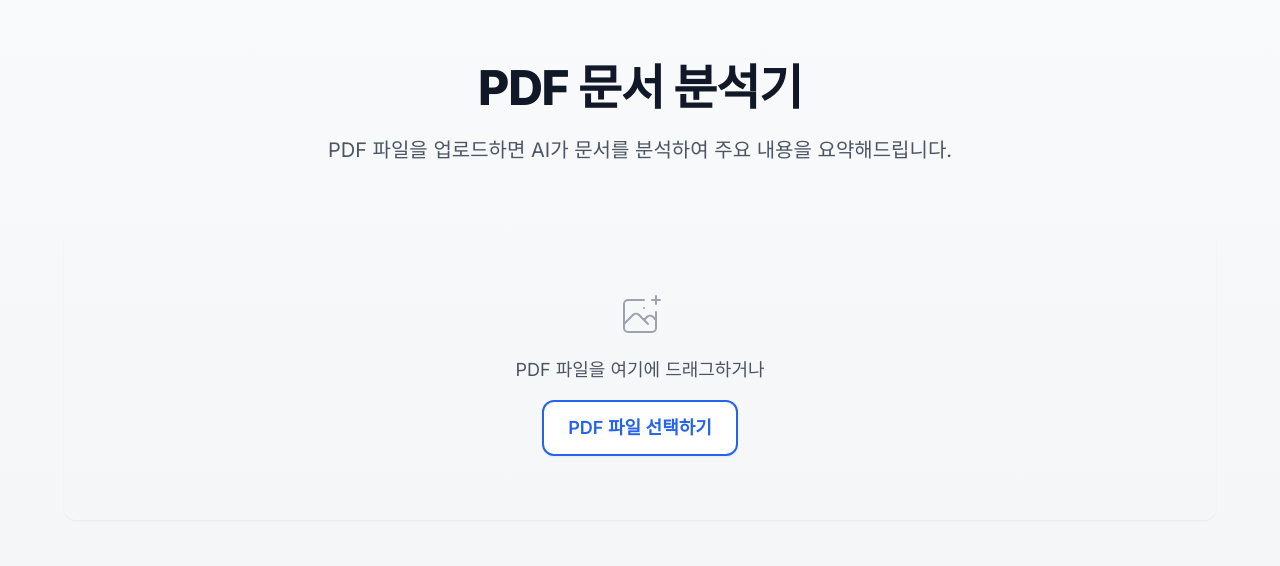
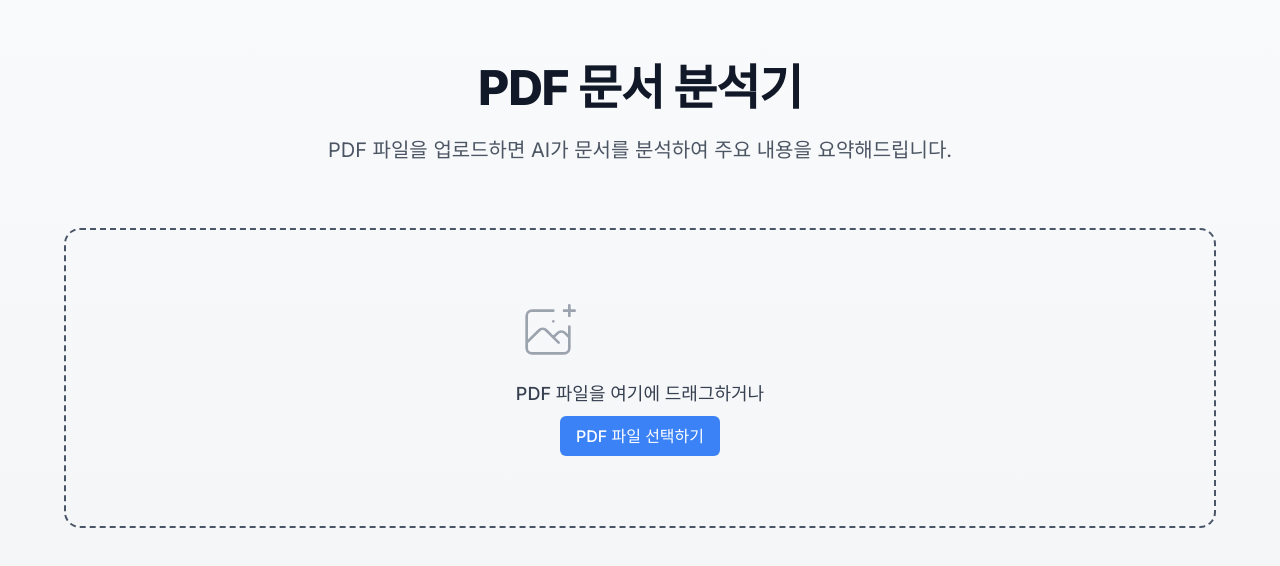
Before and after one commit to JustDoIt-Lee/xeona-ai-action-demo, a Next.js app in the folder frontend/: page / in a window 1280 px wide. Shown: the top 566 px of the page. Built offline with nearby package versions, Linux system fonts and the light colour scheme.

Commit message:
feat: Improve file upload UI and loading state

```diff
--- a/frontend/src/app/globals.css
+++ b/frontend/src/app/globals.css
@@ -34,3 +34,50 @@ body {
   color: var(--foreground);
   font-family: var(--font-sans, Arial), sans-serif;
 }
+
+.dropzone {
+  border: 2px dashed #4a5568;
+  border-radius: 1rem;
+  padding: 2rem;
+  text-align: center;
+  cursor: pointer;
+  transition: all 0.3s ease;
+  background: rgba(255, 255, 255, 0.05);
+  min-height: 300px;
+  display: flex;
+  flex-direction: column;
+  align-items: center;
+  justify-content: center;
+}
+
+.dropzone.dragging {
+  border-color: #3b82f6;
+  background: rgba(59, 130, 246, 0.1);
+}
+
+.dropzone p {
+  margin: 0.5rem 0;
+}
+
+.dropzone .icon {
+  font-size: 3rem;
+  margin-bottom: 1rem;
+  color: #4a5568;
+}
+
+.loading-text {
+  display: flex;
+  align-items: center;
+  justify-content: center;
+  gap: 0.5rem;
+  margin: 1rem 0;
+}
+
+.spinner {
+  width: 24px;
+  height: 24px;
+  border: 3px solid #f3f3f3;
+  border-top: 3px solid #3b82f6;
+  border-radius: 50%;
+  animation: spin 1s linear infinite;
+}
--- a/frontend/src/app/page.tsx
+++ b/frontend/src/app/page.tsx
@@ -87,9 +87,7 @@ export default function Home() {
 
         {/* Upload Area */}
         <div
-          className={`border-3 border-dashed rounded-xl p-16 text-center transition-all duration-300
-            ${isDragging ? 'border-blue-500 bg-blue-50 scale-102' : 'border-gray-300 hover:border-blue-400 hover:bg-blue-50/30'}
-            ${showUpload ? 'cursor-pointer shadow-sm hover:shadow-md' : 'hidden'}`}
+          className={`dropzone ${isDragging ? 'dragging' : ''} ${showUpload ? '' : 'hidden'}`}
           onDragOver={(e) => { e.preventDefault(); setIsDragging(true); }}
           onDragLeave={() => setIsDragging(false)}
           onDrop={handleDrop}
@@ -116,20 +114,26 @@ export default function Home() {
             }}
           />
           {isAnalyzing ? (
-            <div className="text-gray-600">
-              <div className="animate-spin rounded-full h-10 w-10 border-b-2 border-gray-900 mx-auto mb-4"></div>
-              문서 분석 중...
+            <div className="loading-text">
+              <div className="spinner" />
+              <div>
+                <p className="text-lg font-medium text-gray-700">
+                  PDF 문서 분석 중입니다...
+                </p>
+                <p className="text-sm text-gray-500 mt-2">
+                  분석에는 약 30초 정도 소요될 수 있습니다.
+                </p>
+              </div>
             </div>
           ) : (
             <div className="text-gray-600">
-              <svg className="mx-auto h-12 w-12 mb-4 text-gray-400" stroke="currentColor" fill="none" viewBox="0 0 48 48" aria-hidden="true">
-                <path d="M28 8H12a4 4 0 00-4 4v20m32-12v8m0 0v8a4 4 0 01-4 4H12a4 4 0 01-4-4v-4m32-4l-3.172-3.172a4 4 0 00-5.656 0L28 28M8 32l9.172-9.172a4 4 0 015.656 0L28 28m0 0l4 4m4-24h8m-4-4v8m-12 4h.02" strokeWidth="2" strokeLinecap="round" strokeLinejoin="round" />
-              </svg>
-              <p className="text-lg mb-4">PDF 파일을 여기에 드래그하거나</p>
-              <button className="bg-white text-blue-600 border-2 border-blue-600 px-6 py-3 rounded-xl text-lg font-semibold
-                hover:bg-blue-50/50 transform transition-all duration-200
-                focus:outline-none focus:ring-2 focus:ring-blue-500 focus:ring-offset-2
-                shadow-sm hover:shadow-md">
+              <div className="icon">
+                <svg className="w-16 h-16 text-gray-400" stroke="currentColor" fill="none" viewBox="0 0 48 48" aria-hidden="true">
+                  <path d="M28 8H12a4 4 0 00-4 4v20m32-12v8m0 0v8a4 4 0 01-4 4H12a4 4 0 01-4-4v-4m32-4l-3.172-3.172a4 4 0 00-5.656 0L28 28M8 32l9.172-9.172a4 4 0 015.656 0L28 28m0 0l4 4m4-24h8m-4-4v8m-12 4h.02" strokeWidth="2" strokeLinecap="round" strokeLinejoin="round" />
+                </svg>
+              </div>
+              <p className="text-lg font-medium text-gray-700 mb-4">PDF 파일을 여기에 드래그하거나</p>
+              <button className="button button-primary transform transition-all duration-200 hover:scale-105">
                 PDF 파일 선택하기
               </button>
             </div>
```
